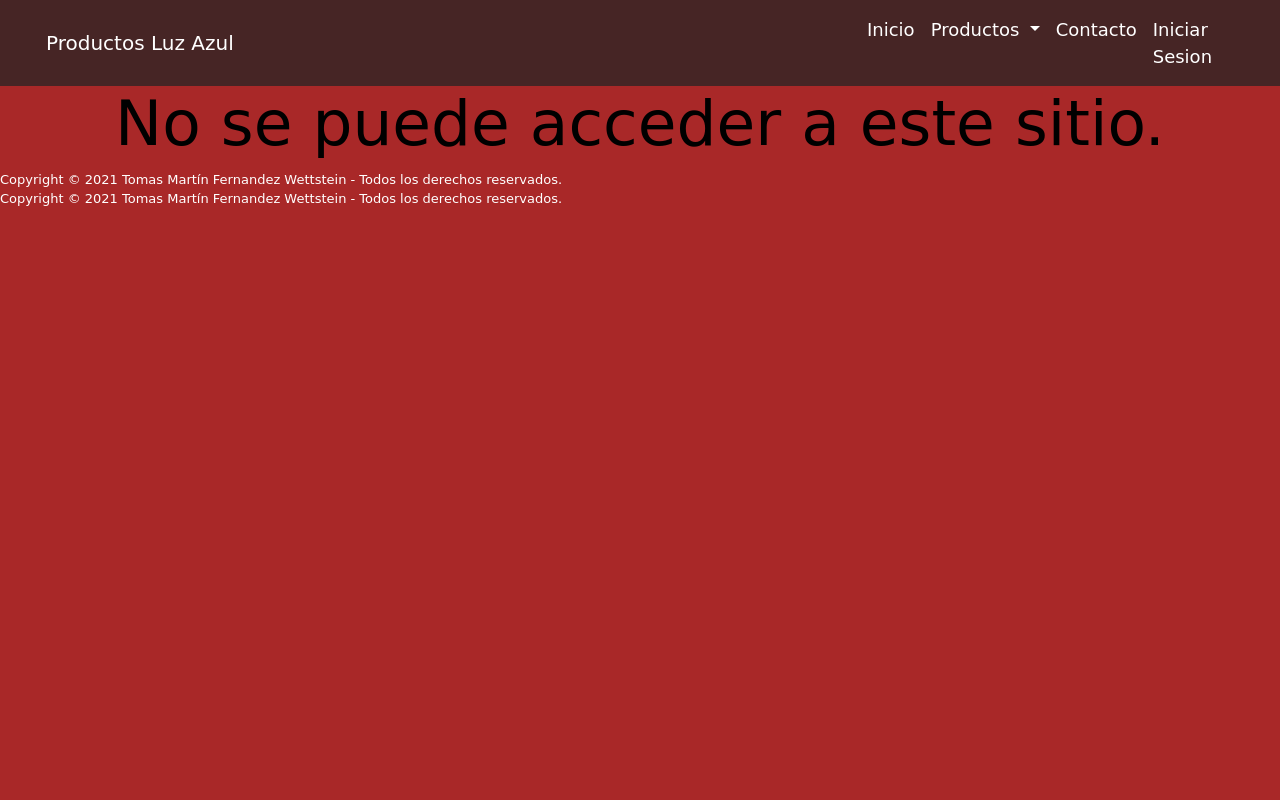
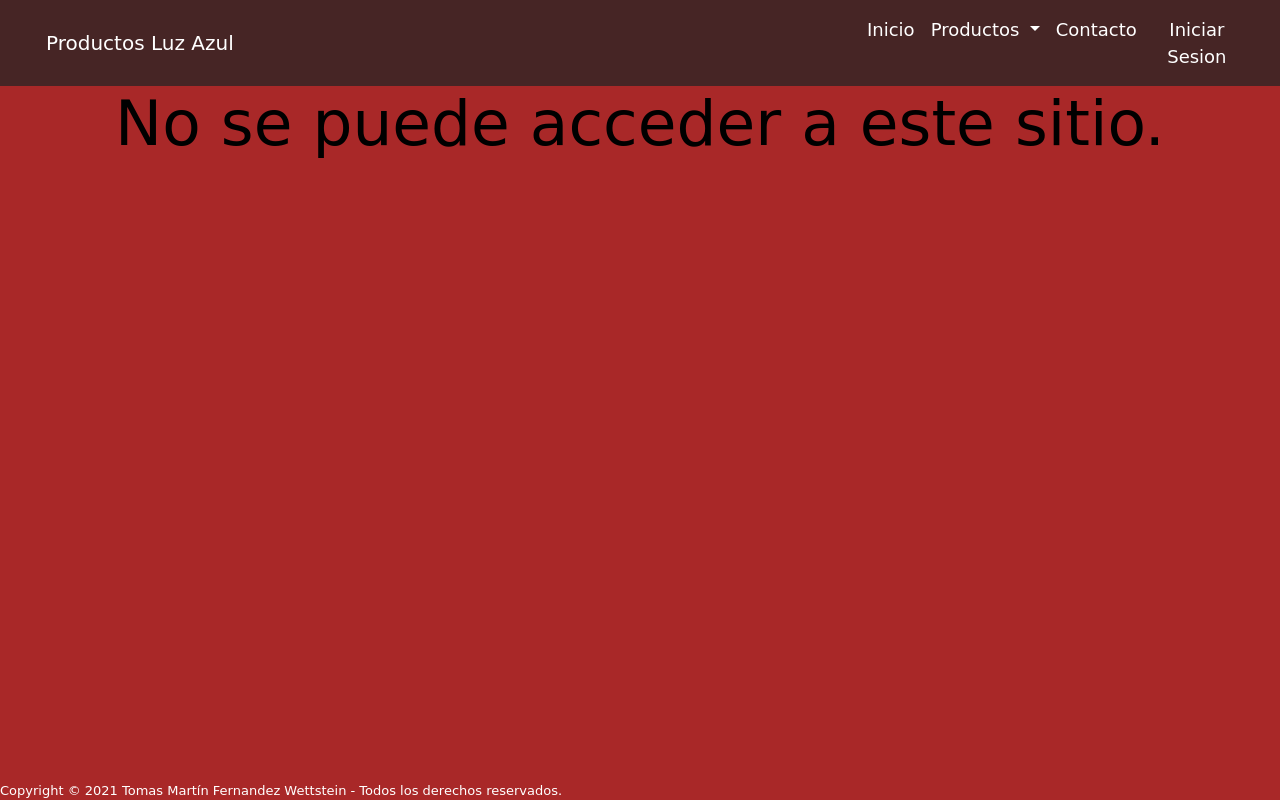
Before and after one commit to TomasWettstein/luzazul, a PHP site: page /agregarCategoria.php in a window 1280 px wide. Run offline with PHP 8.4, Linux system fonts and the light colour scheme; data comes from the database, SQL or seed files in the repository; some libraries are stand-ins or nearby versions; some web fonts are replaced.

Commit message:
Realizo navbar y arreglo footer

```diff
--- a/luzazul/agregarCategoria.php
+++ b/luzazul/agregarCategoria.php
@@ -59,6 +59,5 @@ include_once('partials/header.php');
     <section>
         <h1 class="-titulo">No se puede acceder a este sitio.</h1>
     </section>
-    <footer class = "footer">Copyright © 2021 Tomas Martín Fernandez Wettstein - Todos los derechos reservados.</footer>
     <?php include_once('partials/footer.php'); ?>
 <?php endif; ?>
--- a/luzazul/agregarProducto.php
+++ b/luzazul/agregarProducto.php
@@ -102,6 +102,5 @@ include_once('partials/header.php');
     <section>
         <h1 class="-titulo">No se puede acceder a este sitio.</h1>
     </section>
-    <footer class = "footer">Copyright © 2021 Tomas Martín Fernandez Wettstein - Todos los derechos reservados.</footer>
 <?php include_once('partials/footer.php'); ?>
 <?php endif; ?>
--- a/luzazul/contacto.php
+++ b/luzazul/contacto.php
@@ -21,5 +21,4 @@ require_once('partials/header.php');
             </li>
         </ul>
     </section>
-    <footer class = "footer">Copyright © 2021 Tomas Martín Fernandez Wettstein - Todos los derechos reservados.</footer>
     <?php require_once('partials/footer.php'); ?>
--- a/luzazul/crudCategorias.php
+++ b/luzazul/crudCategorias.php
@@ -45,7 +45,6 @@ include_once('partials/header.php');
     <section>
         <h1 class="-titulo">No se puede acceder a este sitio.</h1>
     </section>
-    <footer class = "footer">Copyright © 2021 Tomas Martín Fernandez Wettstein - Todos los derechos reservados.</footer>
     <?php include_once('partials/footer.php'); ?>
     <?php endif; ?>
     <?php endif; ?>
@@ -55,6 +54,5 @@ include_once('partials/header.php');
     <section>
         <h1 class="-titulo">No se puede acceder a este sitio.</h1>
     </section>
-    <footer class = "footer">Copyright © 2021 Tomas Martín Fernandez Wettstein - Todos los derechos reservados.</footer>
   <?php include_once('partials/footer.php'); ?>
 <?php endif; ?>
--- a/luzazul/crudProductos.php
+++ b/luzazul/crudProductos.php
@@ -36,7 +36,6 @@ include_once('partials/header.php');
       </tbody>
     </table>
   </section>
-  <footer class = "footer">Copyright © 2021 Tomas Martín Fernandez Wettstein - Todos los derechos reservados.</footer>
   <?php include_once('partials/footer.php'); ?>
   <?php endif; ?>
   <?php if ($_SESSION['is_admin'] === "0") : ?>
@@ -45,7 +44,6 @@ include_once('partials/header.php');
   <section>
     <h1 class="-titulo">No se puede acceder a este sitio.</h1>
   </section>
-  <footer class = "footer">Copyright © 2021 Tomas Martín Fernandez Wettstein - Todos los derechos reservados.</footer>
 <?php include_once('partials/footer.php'); ?>
 <?php endif; ?>
 <?php endif; ?>
@@ -55,6 +53,5 @@ include_once('partials/header.php');
   <section>
     <h1 class="-titulo">No se puede acceder a este sitio.</h1>
   </section>
-  <footer class = "footer">Copyright © 2021 Tomas Martín Fernandez Wettstein - Todos los derechos reservados.</footer>
 <?php include_once('partials/footer.php'); ?>
 <?php endif; ?>
--- a/luzazul/css/master.css
+++ b/luzazul/css/master.css
@@ -2,15 +2,27 @@ html {
     min-height: 100%;
     margin: 0;
     padding: 0;
+    position: relative;
   }
 body{
     background-color: rgba(169, 40, 40, 1);
     font-family: 'Spirax', cursive;
     font-size: 18px;
     height: 100%;
-
+    margin: 0;
+    margin-bottom: 40px;
 }
 nav{
+    background-color: rgb(70,37,37);
+}
+.itemDrop :hover{
+    color: black;
+}
+.itemDrop a{
+    color: white;
+}
+
+.lista{
     background-color: rgb(70,37,37);
 }
 /* Paginacion */
@@ -124,6 +136,7 @@ nav{
     background-color: transparent;
     bottom: 0;
     font-size: 13px;
+    position: absolute;
     width: 100%;
     color: white;
 }
--- a/luzazul/editarCategoria.php
+++ b/luzazul/editarCategoria.php
@@ -39,7 +39,6 @@ include_once('partials/header.php');
             <button type="submit" class="btn btn-dark text-center col-4 offset-4">Modificar</button>
         </form>
     </section>
-    <footer class = "footer">Copyright © 2021 Tomas Martín Fernandez Wettstein - Todos los derechos reservados.</footer>
     <?php include_once('partials/footer.php'); ?>
 <?php endif; ?>
 <?php if($_SESSION['is_admin'] === "0") :?>
@@ -48,7 +47,6 @@ include_once('partials/header.php');
     <section>
         <h1 class="-titulo">No se puede acceder a este sitio.</h1>
     </section>
-    <footer class = "footer">Copyright © 2021 Tomas Martín Fernandez Wettstein - Todos los derechos reservados.</footer>
     <?php include_once('partials/footer.php'); ?>
 
 <?php endif; ?>
@@ -59,6 +57,5 @@ include_once('partials/header.php');
     <section>
         <h1 class="-titulo">No se puede acceder a este sitio.</h1>
     </section>
-    <footer class = "footer">Copyright © 2021 Tomas Martín Fernandez Wettstein - Todos los derechos reservados.</footer>
     <?php include_once('partials/footer.php'); ?>
 <?php endif; ?>
--- a/luzazul/editarProducto.php
+++ b/luzazul/editarProducto.php
@@ -60,7 +60,6 @@ include_once('partials/header.php');
             <button type="submit" class="btn btn-dark text-center col-4 offset-4">Modificar</button>
         </form>
     </section>
-    <footer class = "footer">Copyright © 2021 Tomas Martín Fernandez Wettstein - Todos los derechos reservados.</footer>
     <?php include_once('partials/footer.php'); ?>
     <?php endif; ?>
     <?php if ($_SESSION['is_admin'] === "0") : ?>
@@ -69,7 +68,6 @@ include_once('partials/header.php');
     <section>
         <h1 class="-titulo">No se puede acceder a este sitio.</h1>
     </section>
-    <footer class = "footer">Copyright © 2021 Tomas Martín Fernandez Wettstein - Todos los derechos reservados.</footer>
     <?php include_once('partials/footer.php'); ?>
     <?php endif; ?>
     <?php endif; ?>
@@ -79,6 +77,5 @@ include_once('partials/header.php');
     <section>
         <h1 class="-titulo">No se puede acceder a este sitio.</h1>
     </section>
-    <footer class = "footer">Copyright © 2021 Tomas Martín Fernandez Wettstein - Todos los derechos reservados.</footer>
     <?php include_once('partials/footer.php'); ?>
     <?php endif; ?>
--- a/luzazul/eliminarCategoria.php
+++ b/luzazul/eliminarCategoria.php
@@ -18,7 +18,6 @@ include_once('partials/header.php');
     <section>
         <h1 class="-titulo">No se puede acceder a este sitio.</h1>
     </section>
-    <footer class = "footer">Copyright © 2021 Tomas Martín Fernandez Wettstein - Todos los derechos reservados.</footer>
 <?php include_once('partials/footer.php'); ?>
 <?php endif; ?>
 <?php endif; ?>
@@ -28,6 +27,5 @@ include_once('partials/header.php');
     <section>
         <h1 class="-titulo">No se puede acceder a este sitio.</h1>
     </section>
-    <footer class = "footer">Copyright © 2021 Tomas Martín Fernandez Wettstein - Todos los derechos reservados.</footer>
 <?php include_once('partials/footer.php'); ?>
 <?php endif;?>
--- a/luzazul/eliminarProducto.php
+++ b/luzazul/eliminarProducto.php
@@ -22,7 +22,6 @@ include_once('partials/header.php')
     <section>
         <h1 class="-titulo">No se puede acceder a este sitio.</h1>
     </section>
-    <footer class = "footer">Copyright © 2021 Tomas Martín Fernandez Wettstein - Todos los derechos reservados.</footer>
 <?php include_once('partials/footer.php'); ?>
 <?php endif; ?>
 <?php endif; ?>
@@ -32,6 +31,5 @@ include_once('partials/header.php')
     <section>
         <h1 class="-titulo">No se puede acceder a este sitio.</h1>
     </section>
-    <footer class = "footer">Copyright © 2021 Tomas Martín Fernandez Wettstein - Todos los derechos reservados.</footer>
 <?php include_once('partials/footer.php'); ?>
 <?php endif; ?>
--- a/luzazul/login.php
+++ b/luzazul/login.php
@@ -61,7 +61,6 @@ include_once('partials/header.php');
       <button type="submit" class="btn btn-dark text-center col-4 offset-4">Enviar</button>
     </form>
   </section>
-  <footer class = "footer">Copyright © 2021 Tomas Martín Fernandez Wettstein - Todos los derechos reservados.</footer>
   <?php
   include_once('partials/footer.php');
   ?>
--- a/luzazul/mostrarCategoria.php
+++ b/luzazul/mostrarCategoria.php
@@ -27,5 +27,4 @@ include_once('partials/header.php');
             <?php endforeach; ?>
         </div>
     </section>
-    <footer class = "footer">Copyright © 2021 Tomas Martín Fernandez Wettstein - Todos los derechos reservados.</footer>
     <?php include_once('partials/footer.php'); ?>
--- a/luzazul/mostrarProducto.php
+++ b/luzazul/mostrarProducto.php
@@ -34,6 +34,5 @@ include_once('partials/header.php');
             <?php endforeach; ?>
         </div>
     </section>
-    <footer class = "footer">Copyright © 2021 Tomas Martín Fernandez Wettstein - Todos los derechos reservados.</footer>
     <script src="js/fullscreen.js"></script>
     <?php include_once('partials/footer.php'); ?>
--- a/luzazul/partials/nav.php
+++ b/luzazul/partials/nav.php
@@ -3,11 +3,11 @@
   <?php if ($_SESSION['is_admin'] === "1") : ?>
 <nav class="navbar navbar-expand-lg navbar-light">
   <div class="container-fluid">
-    <a class="navbar-brand col-6 text-white" href="index.php">Productos Luz Azul</a>
-    <button class="navbar-toggler bg-white" type="button" data-bs-toggle="collapse" data-bs-target="#navbarSupportedContent" aria-controls="navbarSupportedContent" aria-expanded="false" aria-label="Toggle navigation">
+    <a class="navbar-brand col-7 text-white" href="index.php">Productos Luz Azul</a>
+    <button class="navbar-toggler" type="button" data-bs-toggle="collapse" data-bs-target="#navbarSupportedContent" aria-controls="navbarSupportedContent" aria-expanded="false" aria-label="Toggle navigation">
       <span class="navbar-toggler-icon"></span>
     </button>
-    <div class="collapse navbar-collapse" id="navbarSupportedContent">
+    <div class="collapse navbar-collapse text-center" id="navbarSupportedContent">
       <ul class="navbar-nav me-auto mb-2 mb-lg-0">
         <li class="nav-item">
           <a class="nav-link active text-white" aria-current="page" href="index.php">Inicio</a>
@@ -16,9 +16,9 @@
           <a class="nav-link dropdown-toggle text-white" href="#" id="navbarDropdown" role="button" data-bs-toggle="dropdown" aria-expanded="false">
             Productos
           </a>
-          <ul class="dropdown-menu" aria-labelledby="navbarDropdown">
+          <ul class="dropdown-menu lista text-center" aria-labelledby="navbarDropdown">
           <?php foreach ($consultaCategoria as $key => $value) : ?>
-                <li class="dropdown-item"><a href="mostrarCategoria.php?id=<?= $value['id']; ?>"><?= $value['nombre']; ?></a></li>
+                <li class="itemDrop"><a class="dropdown-item" href="mostrarCategoria.php?id=<?= $value['id']; ?>"><?= $value['nombre']; ?></a></li>
               <?php endforeach; ?>
           </ul>
         </li>
@@ -29,18 +29,18 @@
           <a class="nav-link active dropdown-toggle text-white" href="#" id="navbarDropdown" role="button" data-bs-toggle="dropdown" aria-expanded="false">
             Administrar
           </a>
-          <ul class="dropdown-menu" aria-labelledby="navbarDropdown">
-            <li><a class="dropdown-item" href="crudProductos.php">Productos</a></li>
-            <li><a class="dropdown-item" href="crudCategorias.php">Categorias</a></li>
+          <ul class="dropdown-menu lista text-center" aria-labelledby="navbarDropdown">
+            <li class="itemDrop"><a class="dropdown-item " href="crudProductos.php">Productos</a></li>
+            <li class="itemDrop"><a class="dropdown-item" href="crudCategorias.php">Categorias</a></li>
           </ul>
         </li>
         <?php if (isset($_SESSION['nombre'])) : ?>
-        <li class="nav-item active dropdown">
+        <li class="nav-item active dropdown itemDrop">
           <a class="nav-link dropdown-toggle text-white" href="#" id="navbarDropdown" role="button" data-bs-toggle="dropdown" aria-expanded="false">
           <?= $_SESSION['nombre']  ?>
           </a>
-          <ul class="dropdown-menu" aria-labelledby="navbarDropdown">
-            <li class="dropdown-item"><a href="logout.php">Cerrar sesion</a></li>
+          <ul class="dropdown-menu lista text-center" aria-labelledby="navbarDropdown">
+            <li class="itemDrop"><a class="dropdown-item "  href="logout.php">Cerrar sesion</a></li>
           </ul>
         </li>
         <?php endif; ?>
@@ -55,18 +55,18 @@
     <button class="navbar-toggler" type="button" data-bs-toggle="collapse" data-bs-target="#navbarSupportedContent" aria-controls="navbarSupportedContent" aria-expanded="false" aria-label="Toggle navigation">
       <span class="navbar-toggler-icon"></span>
     </button>
-    <div class="collapse navbar-collapse" id="navbarSupportedContent">
+    <div class="collapse navbar-collapse text-center" id="navbarSupportedContent">
       <ul class="navbar-nav me-auto mb-2 mb-lg-0">
         <li class="nav-item">
           <a class="nav-link active text-white" aria-current="page" href="#">Inicio</a>
         </li>
-        <li class="nav-item dropdown">
+        <li class="nav-item active dropdown">
           <a class="nav-link dropdown-toggle text-white" href="#" id="navbarDropdown" role="button" data-bs-toggle="dropdown" aria-expanded="false">
             Productos
           </a>
-          <ul class="dropdown-menu" aria-labelledby="navbarDropdown">
+          <ul class="dropdown-menu lista text-center" aria-labelledby="navbarDropdown">
           <?php foreach ($consultaCategoria as $key => $value) : ?>
-                <li class="dropdown-item"><a href="mostrarCategoria.php?id=<?= $value['id']; ?>"><?= $value['nombre']; ?></a></li>
+                <li class="itemDrop"><a class="dropdown-item" href="mostrarCategoria.php?id=<?= $value['id']; ?>"><?= $value['nombre']; ?></a></li>
               <?php endforeach; ?>
           </ul>
         </li>
@@ -78,8 +78,8 @@
           <a class="nav-link dropdown-toggle text-white" href="#" id="navbarDropdown" role="button" data-bs-toggle="dropdown" aria-expanded="false">
           <?= $_SESSION['nombre']  ?>
           </a>
-          <ul class="dropdown-menu" aria-labelledby="navbarDropdown">
-            <li><a href="logout.php">Cerrar sesion</a></li>
+          <ul class="dropdown-menu lista text-center" aria-labelledby="navbarDropdown">
+          <li class="itemDrop"><a class="dropdown-item "  href="logout.php">Cerrar sesion</a></li>
 +          </ul>
         </li>
         <?php endif; ?>
@@ -95,18 +95,18 @@
     <button class="navbar-toggler" type="button" data-bs-toggle="collapse" data-bs-target="#navbarSupportedContent" aria-controls="navbarSupportedContent" aria-expanded="false" aria-label="Toggle navigation">
       <span class="navbar-toggler-icon"></span>
     </button>
-    <div class="collapse navbar-collapse" id="navbarSupportedContent">
+    <div class="collapse navbar-collapse text-center" id="navbarSupportedContent">
       <ul class="navbar-nav me-auto mb-2 mb-lg-0">
         <li class="nav-item">
           <a class="nav-link active text-white" aria-current="page" href="index.php">Inicio</a>
         </li>
-        <li class="nav-item dropdown">
+        <li class="nav-item active dropdown">
           <a class="nav-link dropdown-toggle text-white" href="#" id="navbarDropdown" role="button" data-bs-toggle="dropdown" aria-expanded="false">
             Productos
           </a>
-          <ul class="dropdown-menu" aria-labelledby="navbarDropdown">
+          <ul class="dropdown-menu lista text-center" aria-labelledby="navbarDropdown">
           <?php foreach ($consultaCategoria as $key => $value) : ?>
-                <li class="dropdown-item"><a href="mostrarCategoria.php?id=<?= $value['id']; ?>"><?= $value['nombre']; ?></a></li>
+                <li class="itemDrop"><a class="dropdown-item" href="mostrarCategoria.php?id=<?= $value['id']; ?>"><?= $value['nombre']; ?></a></li>
               <?php endforeach; ?>
           </ul>
         </li>
--- a/luzazul/registro.php
+++ b/luzazul/registro.php
@@ -60,6 +60,5 @@ include_once('partials/header.php');
 
     </form>
   </section>
-  <footer class = "footer">Copyright © 2021 Tomas Martín Fernandez Wettstein - Todos los derechos reservados.</footer>
 <script src="js/registro.js"></script>
 <?php include_once('partials/footer.php'); ?>
```
